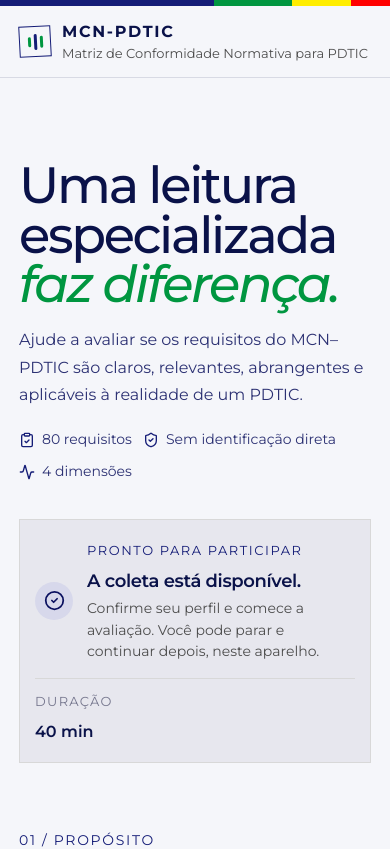
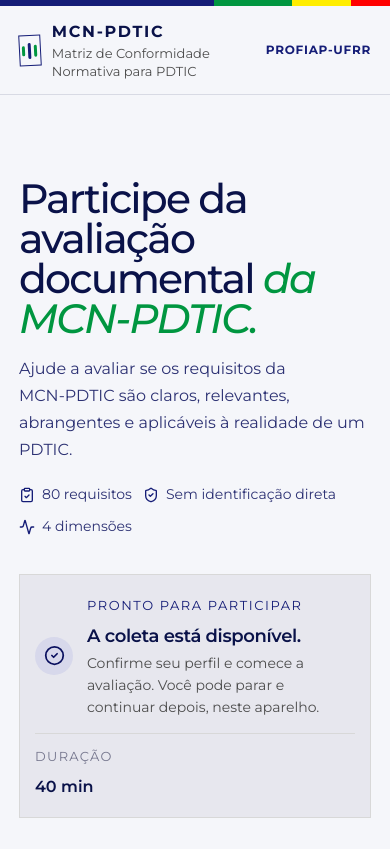
Before and after one commit to laurosousa/validacao-mcn-pdtic, a React (Vite) app: page / in a window 390 px wide. Shown: the top 849 px of the page. Built offline with nearby package versions, Linux system fonts and the light colour scheme.

Commit message:
PROFIAP-UFRR no topo, novo título e 'da MCN-PDTIC'
Co-Authored-By: Claude Opus 5.5 <noreply@anthropic.com>
Claude-Session: https://claude.ai/code/session_017a28AgssruhMecZkhquWiR

```diff
--- a/src/App.tsx
+++ b/src/App.tsx
@@ -89,6 +89,7 @@ function Topbar() {
   return (
     <header className="topbar">
       <Wordmark />
+      <span className="topbar-tag" data-testid="text-topbar-tag">PROFIAP-UFRR</span>
     </header>
   );
 }
@@ -220,8 +221,8 @@ function HomePage() {
       <Topbar />
       <section className="hero-wrap">
         <div className="hero-main fade-up">
-          <h1 className="serif">Uma leitura especializada<br /><em>faz diferença.</em></h1>
-          <p className="hero-lede">Ajude a avaliar se os requisitos do MCN–PDTIC são claros, relevantes, abrangentes e aplicáveis à realidade de um PDTIC.</p>
+          <h1 className="serif">Participe da avaliação documental <em>da <span className="nowrap">MCN-PDTIC.</span></em></h1>
+          <p className="hero-lede">Ajude a avaliar se os requisitos da <span className="nowrap">MCN-PDTIC</span> são claros, relevantes, abrangentes e aplicáveis à realidade de um PDTIC.</p>
           <div className="hero-meta">
             <span><ClipboardCheck size={16} /> 80 requisitos</span><i />
             <span><ShieldCheck size={16} /> Sem identificação direta</span><i />
--- a/src/index.css
+++ b/src/index.css
@@ -313,6 +313,8 @@ a { color: inherit; }
 .brand-copy { display: flex; flex-direction: column; gap: 1px; }
 .brand-copy b { font-size: 16px; letter-spacing: .105em; font-weight: 700; }
 .brand-copy small { font-family: var(--app-font-sans); font-size: 15px; font-style: normal; color: var(--muted-ink); }
+.nowrap { white-space: nowrap; }
+.topbar-tag { color: var(--ufrr-blue); font-weight: 700; font-size: 16px; letter-spacing: .12em; white-space: nowrap; }
 .topbar-right { display: flex; align-items: center; gap: 30px; }
 .research-label, .nav-link { display: inline-flex; align-items: center; gap: 8px; color: var(--muted-ink); font-size: 16px; letter-spacing: .025em; }
 .status-dot { width: 6px; height: 6px; background: #7174a8; border-radius: 50%; }
@@ -322,7 +324,7 @@ a { color: inherit; }
 .eyebrow, .section-number, .eyebrow-small { color: var(--forest); font-family: var(--app-font-mono); font-size: 14px; letter-spacing: .12em; }
 .eyebrow { display: flex; align-items: center; gap: 10px; }
 .eyebrow-rule { display: inline-block; width: 25px; height: 1px; background: var(--ochre); }
-.hero-main h1 { font-size: clamp(56px, 6.1vw, 84px); line-height: .98; font-weight: 500; letter-spacing: -.045em; margin: 30px 0 23px; }
+.hero-main h1 { font-size: clamp(48px, 5.2vw, 72px); line-height: .98; font-weight: 500; letter-spacing: -.045em; margin: 30px 0 23px; }
 .serif { font-family: var(--app-font-serif); }
 .hero-main h1 em, .auth-message h1 em { color: #009640; font-weight: 500; }
 .hero-lede { max-width: 610px; color: #2c3173; font-size: 18px; line-height: 1.75; margin: 0; }
@@ -663,11 +665,13 @@ a { color: inherit; }
 @media (max-width: 680px) {
   .topbar { height: auto; min-height: 70px; padding: 14px 19px; }
   .topbar .brand-copy small { font-size: 13px; line-height: 1.35; }
+  .topbar { gap: 12px; }
+  .topbar-tag { font-size: 12px; letter-spacing: .06em; }
   .topbar-right { gap: 0; }
   .research-label { display: none; }
   .nav-link { font-size: 14px; }
   .hero-wrap { width: calc(100% - 38px); min-height: 0; display: block; padding: 58px 0 37px; }
-  .hero-main h1 { font-size: clamp(51px, 13vw, 72px); margin: 25px 0 16px; }
+  .hero-main h1 { font-size: clamp(38px, 10.5vw, 56px); margin: 25px 0 16px; }
   .hero-lede { font-size: 16px; line-height: 1.7; }
   .hero-meta { gap: 11px; margin-top: 21px; font-size: 14px; }
   .hero-meta i { display: none; }
```
